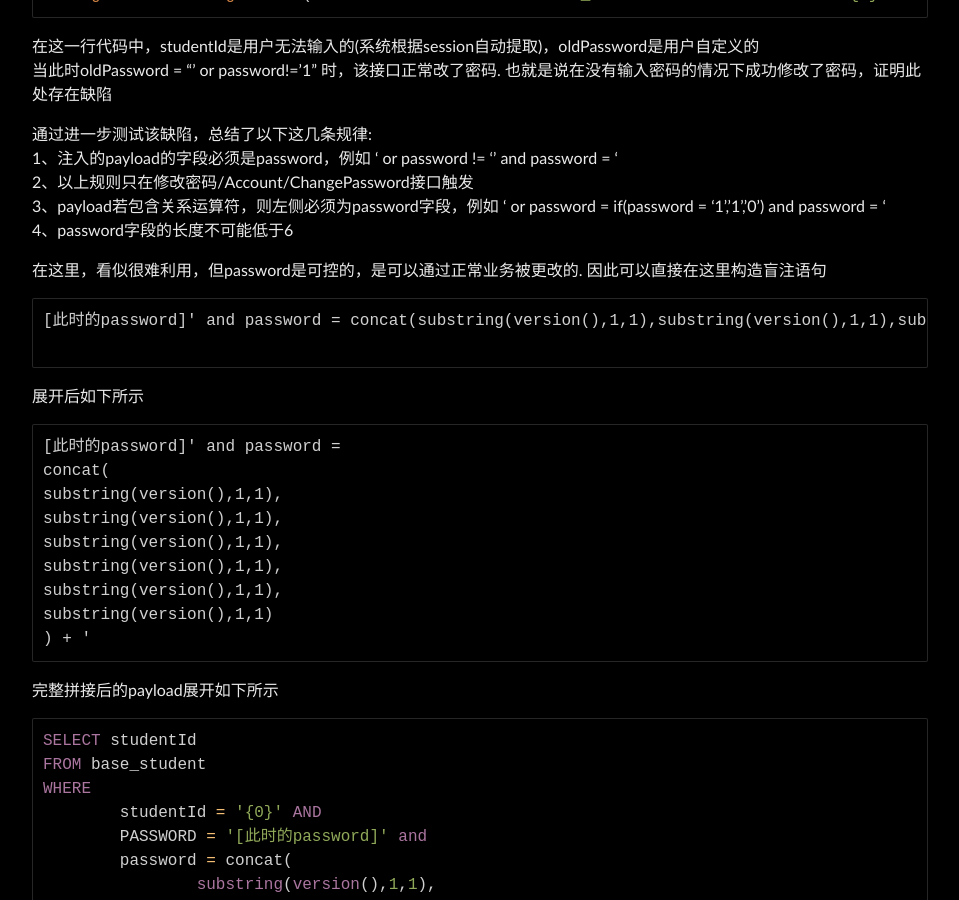
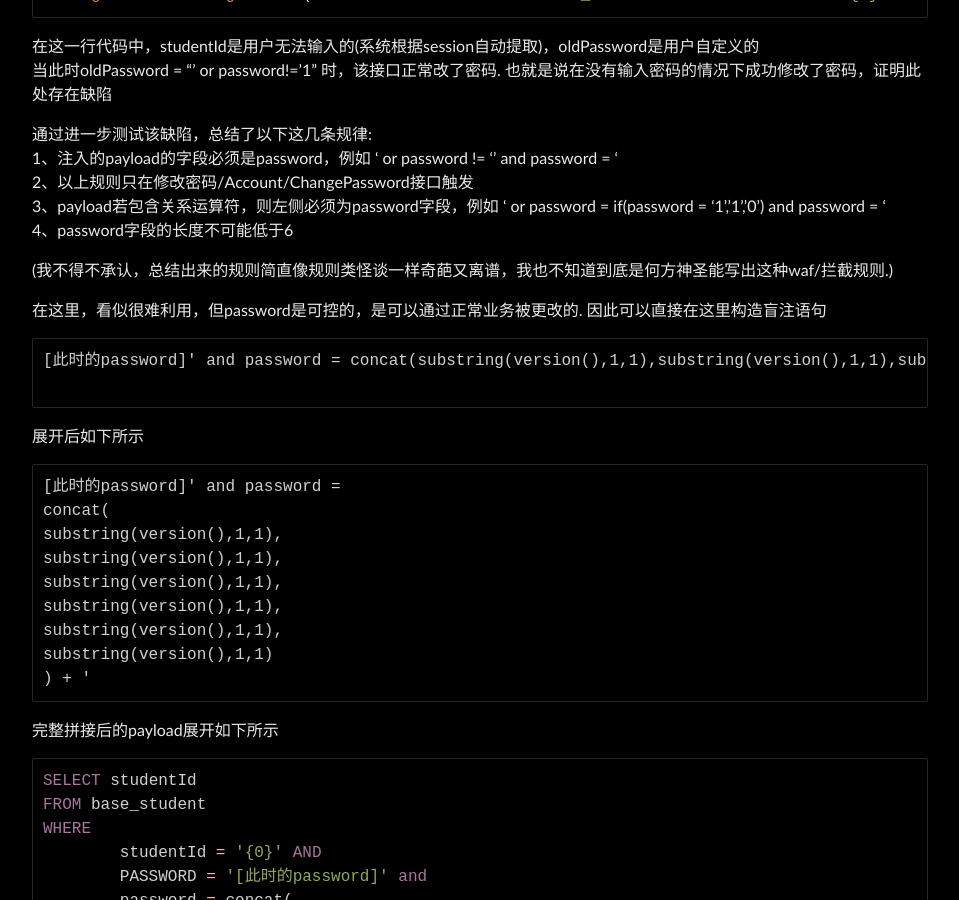
Before and after one commit to Leeyangee/leeyangee.github.io, a Jekyll site: the page built from _posts/2023-10-26-代码审计C#.Net 绕过未知拦截规则构造盲注从信息泄露到SQL注入.md, in a window 1280 px wide and 900 px high, scrolled down 5269 px. Shown: the whole window, without its empty margins (160-1119 px from the left). Built offline with Jekyll 4.4.1, drawn with Linux system fonts in a browser that asks for light colours.

Commit message:
Update 2023-10-26-代码审计C#.Net 绕过未知拦截规则构造盲注从信息泄露到SQL注入.md

````diff
--- a/_posts/2023-10-26-代码审计C#.Net 绕过未知拦截规则构造盲注从信息泄露到SQL注入.md
+++ b/_posts/2023-10-26-代码审计C#.Net 绕过未知拦截规则构造盲注从信息泄露到SQL注入.md
@@ -160,6 +160,8 @@ string text = string.Format("SELECT studentId  FROM base_student WHERE studentId
 3、payload若包含关系运算符，则左侧必须为password字段，例如 ' or password = if(password = '1','1','0') and password = '
 4、password字段的长度不可能低于6
 
+(我不得不承认，总结出来的规则简直像规则类怪谈一样奇葩又离谱，我也不知道到底是何方神圣能写出这种waf/拦截规则.)
+
 在这里，看似很难利用，但password是可控的，是可以通过正常业务被更改的. 因此可以直接在这里构造盲注语句
 ```
 [此时的password]' and password = concat(substring(version(),1,1),substring(version(),1,1),substring(version(),1,1),substring(version(),1,1),substring(version(),1,1),substring(version(),1,1)) + '
````
